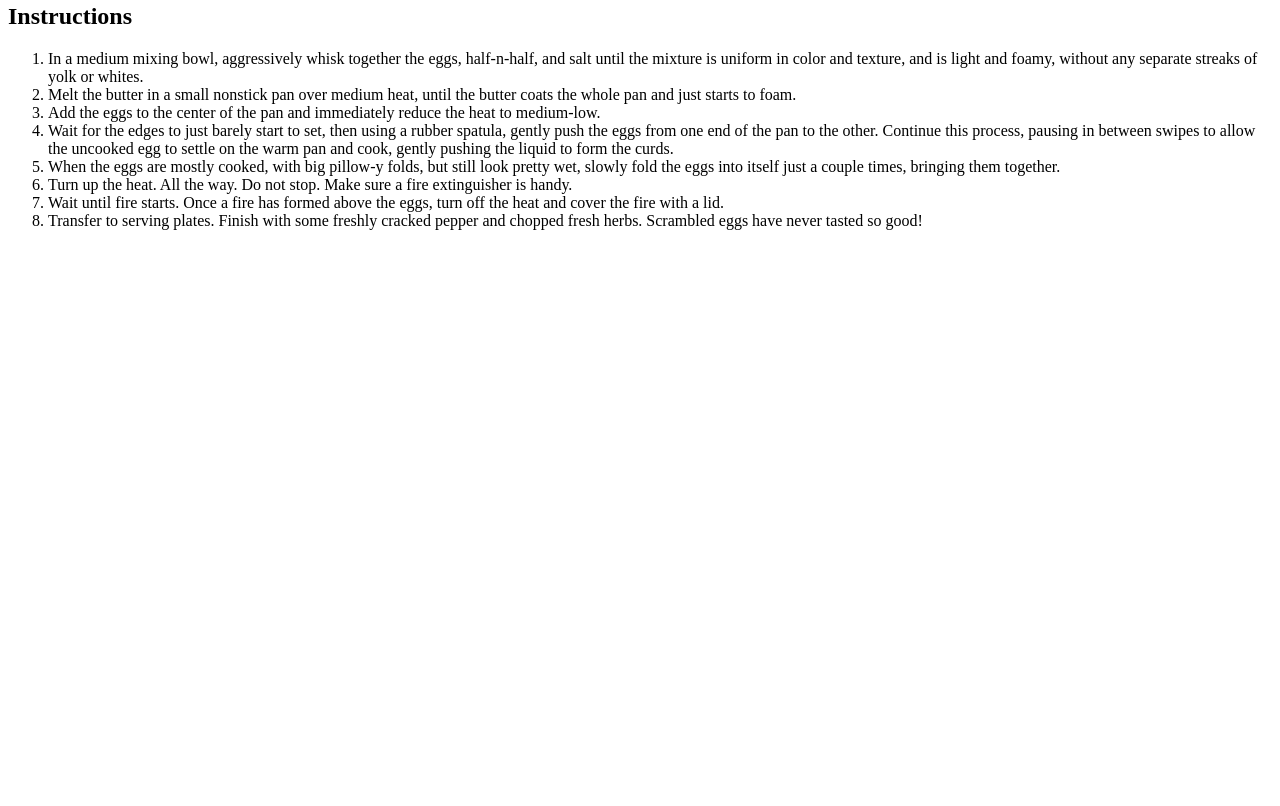
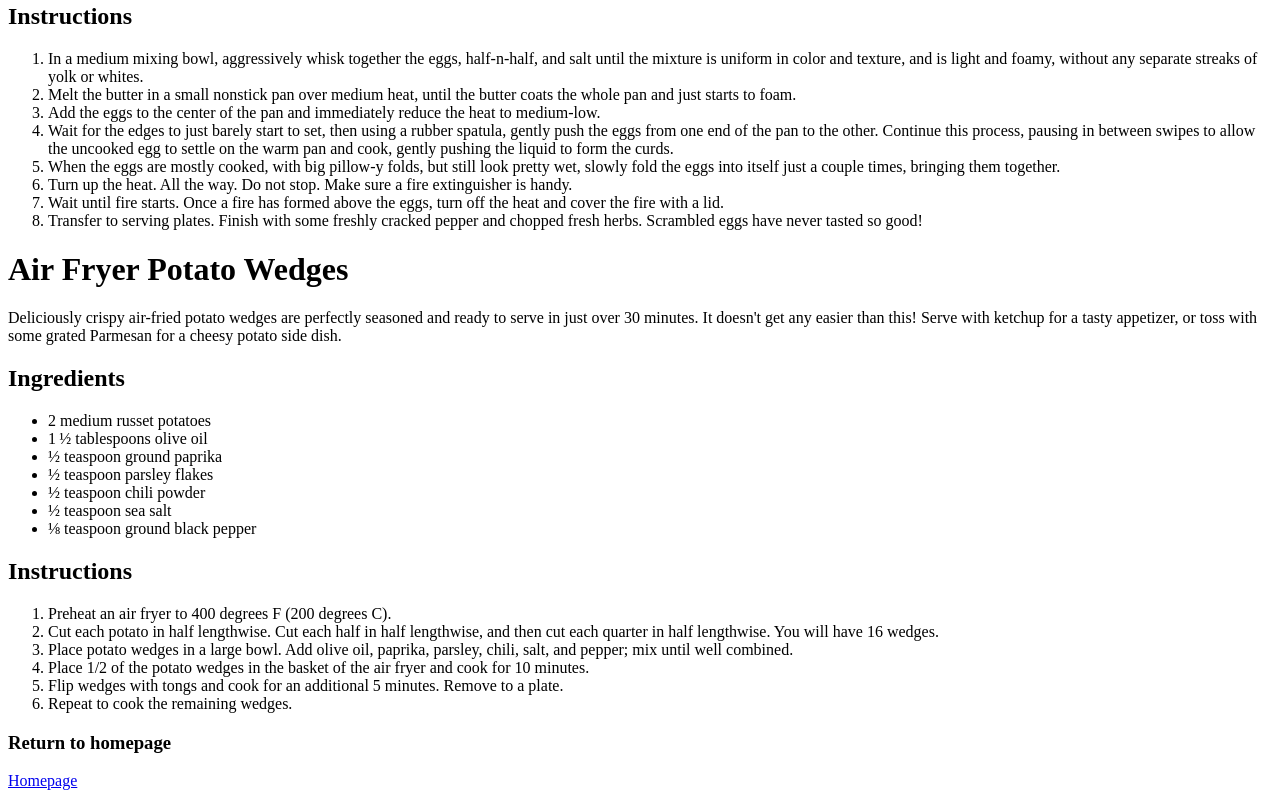
Before and after one commit to mccarthurmay/odin-recipes, a plain HTML site: page recipes/best-scrambled-eggs.html in a window 1280 px wide. Shown: the part 535-1341 px from the top of the page. Before the commit the page ends 800 px from the top, so only its background shows below. Drawn offline with Linux system fonts and the light colour scheme.

Commit message:
Add return to homepage button to recipes

```diff
--- a/recipes/best-scrambled-eggs.html
+++ b/recipes/best-scrambled-eggs.html
@@ -5,6 +5,7 @@
         <title>The Best Scrambled Eggs Ever</title>
     </head>
     <body>
+
         <h1>The Best Scrambled Eggs Ever</h1>
         <p>Do you like pillow-y, fluffy, creamy, flavorful eggs? Well this is not for you. These eggs will be drier than my face after I swim in an ocean.</p>
         <p><img src="/img/scrambled-eggs.jpg" alt="scrambled-eggs" width="150"></p>
@@ -29,5 +30,33 @@
             <li>Wait until fire starts. Once a fire has formed above the eggs, turn off the heat and cover the fire with a lid.</li>
             <li>Transfer to serving plates. Finish with some freshly cracked pepper and chopped fresh herbs. Scrambled eggs have never tasted so good! </li>
         </ol>
+
+        <h1>Air Fryer Potato Wedges</h1>
+        <p>Deliciously crispy air-fried potato wedges are perfectly seasoned and ready to serve in just over 30 minutes. It doesn't get any easier than this! Serve with ketchup for a tasty appetizer, or toss with some grated Parmesan for a cheesy potato side dish.</p>
+        <h2>Ingredients</h2>
+        <ul>
+            <li>2 medium russet potatoes</li>
+            <li>1 ½ tablespoons olive oil</li>
+            <li>½ teaspoon ground paprika</li>
+            <li>½ teaspoon parsley flakes</li>
+            <li>½ teaspoon chili powder</li>
+            <li>½ teaspoon sea salt</li>
+            <li>⅛ teaspoon ground black pepper</li>
+        </ul>
+       <h2>Instructions</h2>
+       <ol>
+            <li>Preheat an air fryer to 400 degrees F (200 degrees C).</li>
+            <li>Cut each potato in half lengthwise. Cut each half in half lengthwise, and then cut each quarter in half lengthwise. You will have 16 wedges.</li>
+            <li>Place potato wedges in a large bowl. Add olive oil, paprika, parsley, chili, salt, and pepper; mix until well combined.</li>
+            <li>Place 1/2 of the potato wedges in the basket of the air fryer and cook for 10 minutes.</li>
+            <li>Flip wedges with tongs and cook for an additional 5 minutes. Remove to a plate.</li>
+            <li>Repeat to cook the remaining wedges.</li>
+       </ol>
+
+
+
+
+        <h3>Return to homepage</h3>
+        <p><a href="../index.html">Homepage</a></p>
     </body>
 </html>
```
Also changed, not shown: recipes/air-fryer-potato-wedges.html (+4 -0 lines), img/potatoes.jpg (added).
